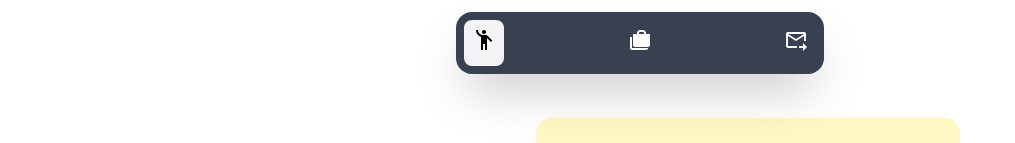
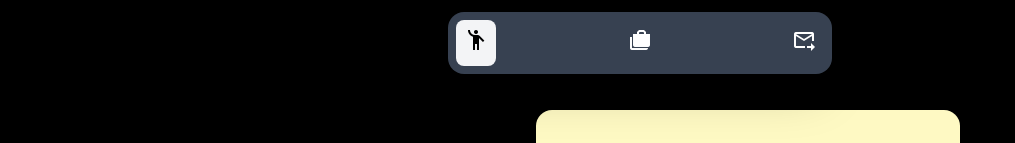
Before and after one commit to DelHoyoLorenzo/Portfolio, an Angular app: page / in a window 1280 px wide. Shown: the top 143 px of the page, without its empty margins (0-1015 px from the left). Built offline with nearby package versions, Linux system fonts and the light colour scheme.

Commit message:
fix(global styles): fixed a minor issue in styles.css

```diff
--- a/src/app/domains/header/components/nav-bar/nav-bar.component.html
+++ b/src/app/domains/header/components/nav-bar/nav-bar.component.html
@@ -1,5 +1,5 @@
-<div class="sticky top-3 m-auto max-w-[30%] backdrop-blur-lg">
-    <div class="flex justify-between items-center gap-10 m-2 p-2 rounded-2xl shadow-2xl bg-gray-700 text-white">
+<div class="sticky top-3 mx-auto w-[30vw] backdrop-blur-lg">
+    <div class="flex justify-between items-center gap-10 mb-2 p-2 rounded-2xl shadow-2xl bg-gray-700 text-white">
         <div routerLink="" routerLinkActive="bg-gray-100 rounded-lg text-black" [routerLinkActiveOptions]="{ exact: true }" class="h-full hover:bg-gray-100 hover:rounded-lg hover:text-black hover:cursor-pointer p-2">
             <mat-icon class="material-symbols-outlined">emoji_people</mat-icon>
         </div>
--- a/src/app/domains/shared/components/layout/layout.component.html
+++ b/src/app/domains/shared/components/layout/layout.component.html
@@ -1,3 +1,5 @@
-<app-nav-bar />
-<router-outlet />
-<app-links-bar />
+<div class="h-screen bg-black">
+    <app-nav-bar />
+    <router-outlet />
+    <app-links-bar />
+</div>
--- a/src/styles.css
+++ b/src/styles.css
@@ -2,8 +2,7 @@
 @tailwind components;
 @tailwind utilities;
 
-html,
-body{
+html,body{
     margin: 0;
     padding: 0;
     overflow: hidden;
```
